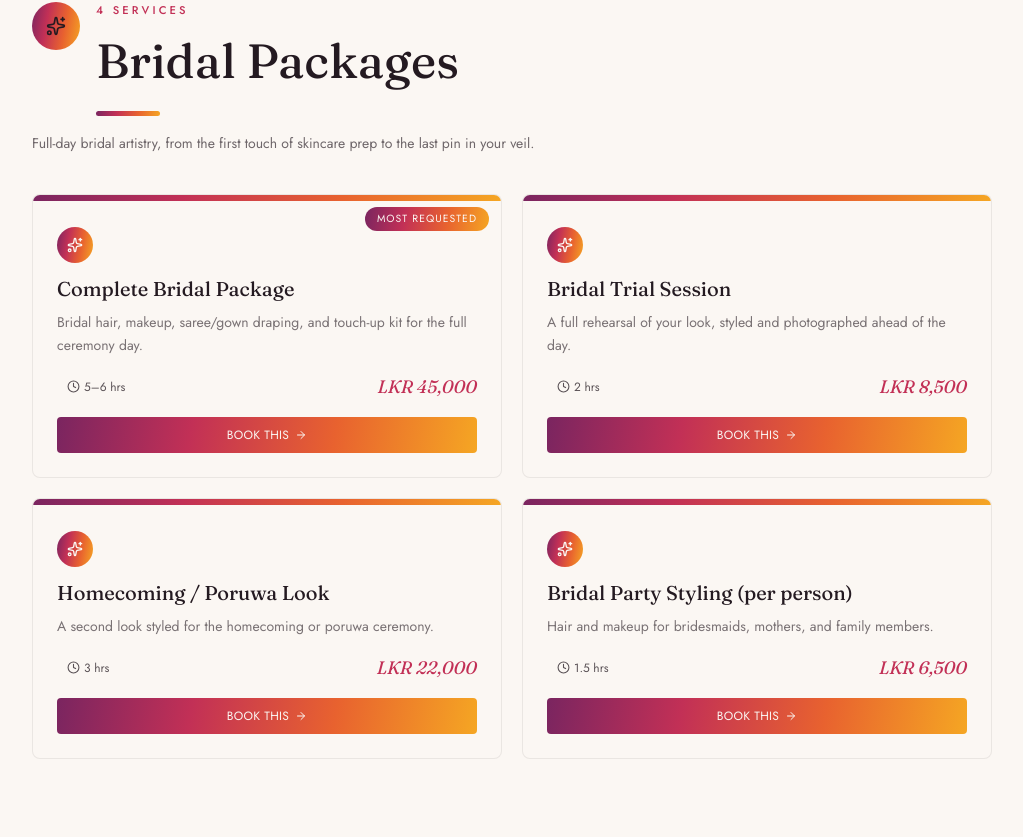
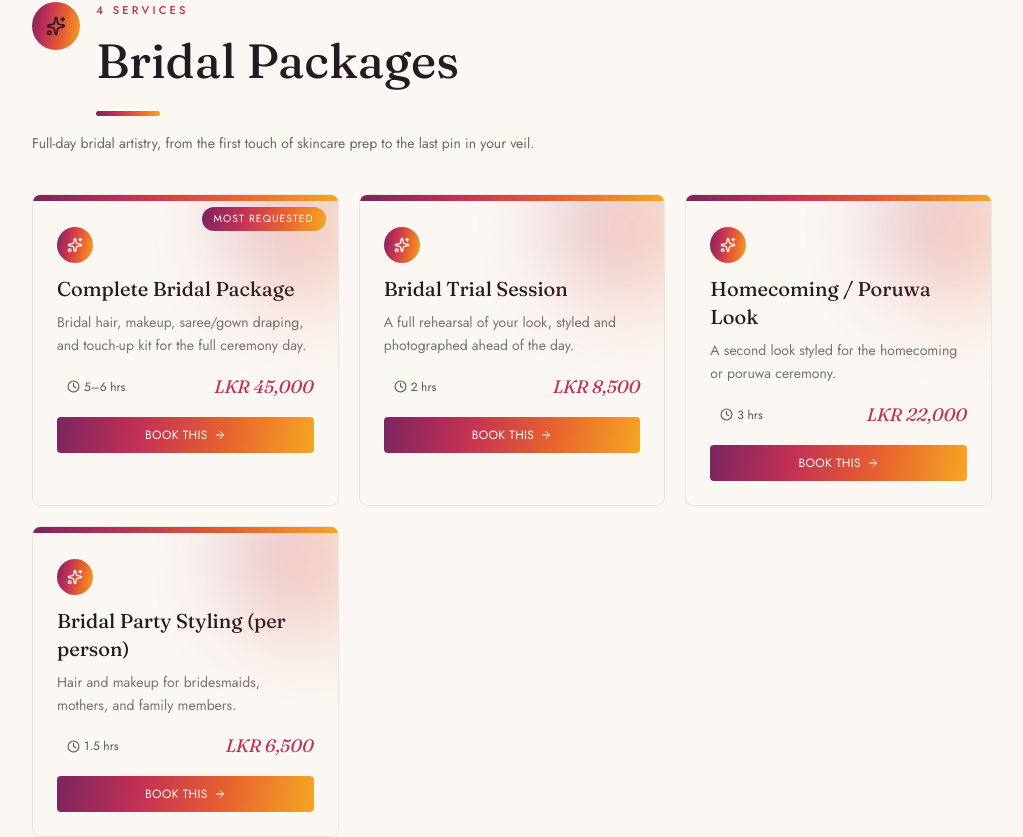
Before and after one commit to infosloption-byte/salon-belinda, a React (Vite) app in the folder frontend/: page /services in a window 1280 px wide. Shown: the part 754-1591 px from the top of the page, without its empty margins (128-1151 px from the left). Built offline with nearby package versions, Linux system fonts and the light colour scheme; no server answers.

Commit message:
theme modified

```diff
--- a/frontend/src/pages/Services.tsx
+++ b/frontend/src/pages/Services.tsx
@@ -44,7 +44,7 @@ export default function Services() {
 
       {/* Quick-jump category nav */}
       <div
-        className="sticky top-20 z-30 border-b"
+        className="sticky top-20 md:top-[116px] z-30 border-b"
         style={{ backgroundColor: 'var(--color-ivory)', borderColor: 'rgba(38,34,32,0.08)' }}
       >
         <div className="max-w-5xl mx-auto px-5 md:px-8 py-3 flex gap-2 overflow-x-auto no-scrollbar">
@@ -75,7 +75,7 @@ export default function Services() {
         {serviceCategories.map((cat, catIndex) => {
           const Icon = categoryIcons[cat.id] ?? Sparkles;
           return (
-            <section key={cat.id} id={cat.id} className="scroll-mt-36">
+            <section key={cat.id} id={cat.id} className="scroll-mt-32 md:scroll-mt-44">
               <div className="flex items-start gap-4 mb-4">
                 <div
                   className="w-12 h-12 rounded-full flex items-center justify-center shrink-0"
@@ -94,16 +94,21 @@ export default function Services() {
                 {cat.intro}
               </p>
 
-              <div className="grid grid-cols-1 sm:grid-cols-2 gap-5">
+              <div className="grid grid-cols-1 sm:grid-cols-2 lg:grid-cols-3 gap-5">
                 {cat.services.map((s, i) => (
                   <div
                     key={s.id}
                     className="group relative p-6 pt-8 rounded-lg border transition-all duration-300 hover:-translate-y-1.5 hover:shadow-2xl overflow-hidden"
                     style={{
                       borderColor: 'rgba(38,34,32,0.08)',
-                      backgroundColor: 'var(--color-ivory)',
+                      backgroundImage: 'linear-gradient(160deg, var(--color-rose-light) 0%, var(--color-ivory) 60%)',
                     }}
                   >
+                    <div
+                      className="absolute -top-12 -right-12 w-40 h-40 rounded-full opacity-25 blur-2xl pointer-events-none transition-opacity duration-300 group-hover:opacity-40"
+                      style={{ backgroundImage: 'var(--gradient-brand)' }}
+                      aria-hidden="true"
+                    />
                     <div
                       className="absolute left-0 right-0 top-0 h-1.5"
                       style={{ backgroundImage: 'var(--gradient-brand)' }}
```
